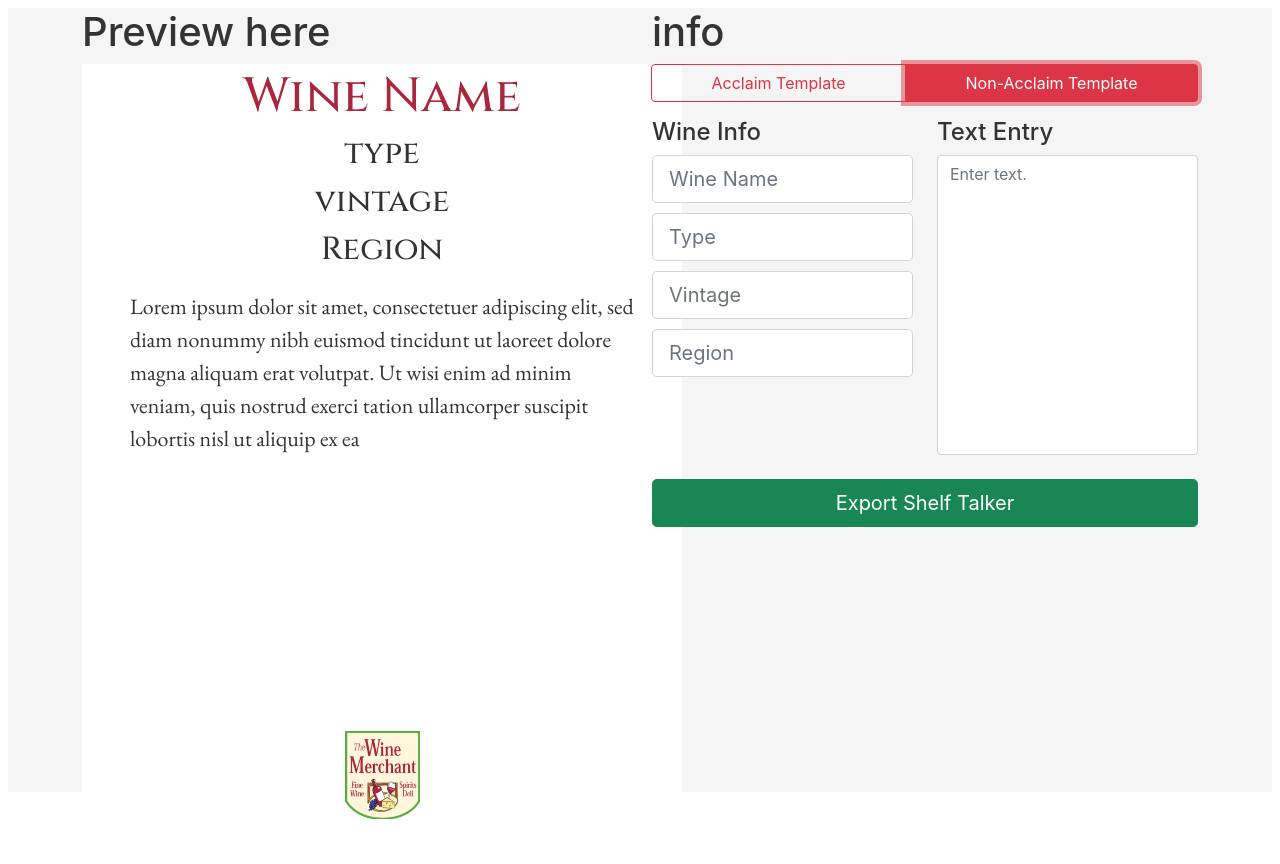
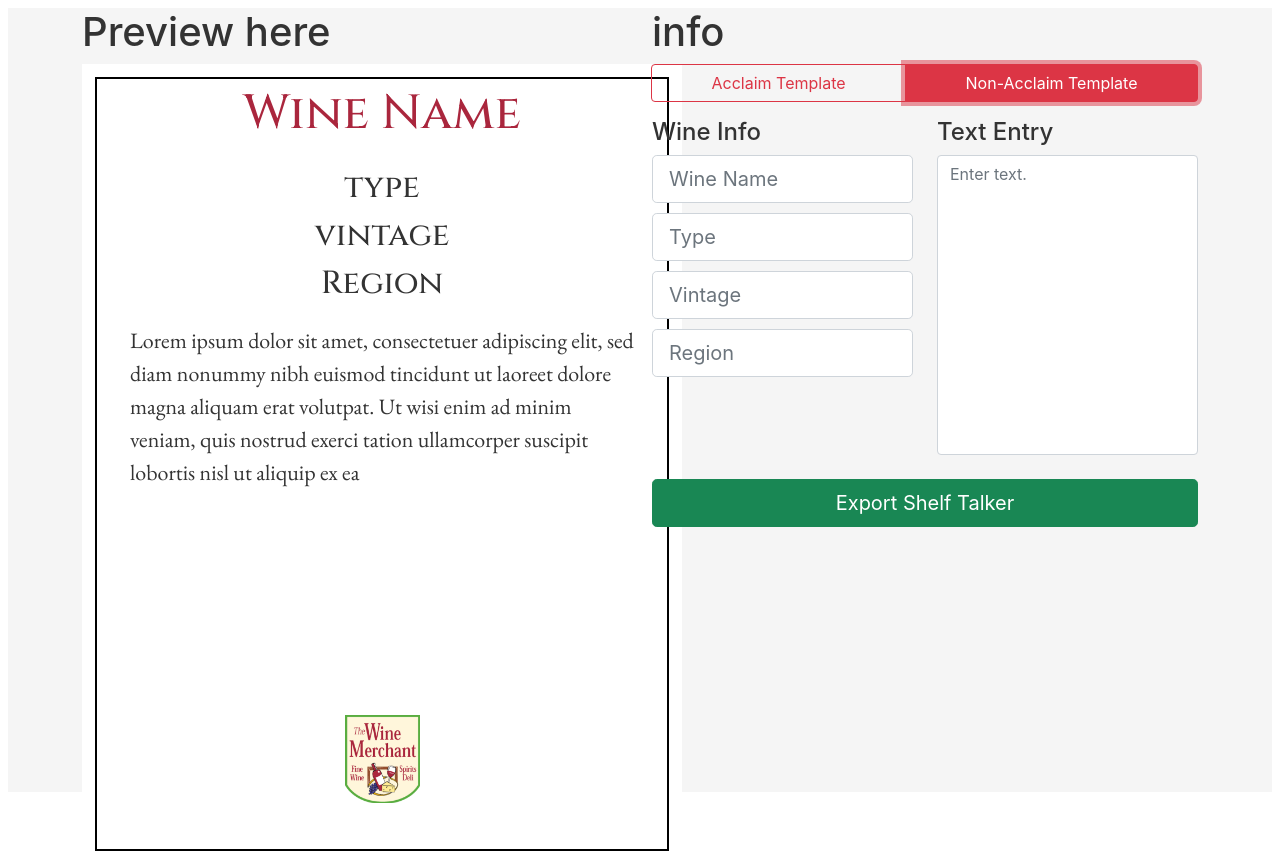
Before and after one commit to fkscott/shelf_talker, a Svelte app: page / in a window 1280 px wide. Both pictures are taken after a click on the label "Non-Acclaim Template". Built offline with nearby package versions, Linux system fonts and the light colour scheme.

Commit message:
apply spacing changes to non-acclaim template

```diff
--- a/src/App.svelte
+++ b/src/App.svelte
@@ -206,7 +206,7 @@
 
 					<!-- start non-acclaim preview-->
 					<div id="nonacclaim-template-preview">
-						<div class="acclaim-preview-name d-flex flex-row justify-content-center p-2 text-center">
+						<div class="acclaim-preview-name d-flex flex-row justify-content-center text-center">
 							{#if nonacclaim_name ===""}
 								Wine Name
 							{:else}
@@ -510,6 +510,8 @@
 		background-color: white;
 		width: 600px;
 		height: 800px;
+		outline: 2px solid black;
+		outline-offset: -15px;
 	}
 	textarea{
 		resize: none;
@@ -520,7 +522,7 @@
 		font-family: 'EB Garamond', serif;
 		font-weight: 400;
 		font-size: 22px;
-		height: 400px;
+		height: 350px;
 	}
 
 	.template-select{
```
